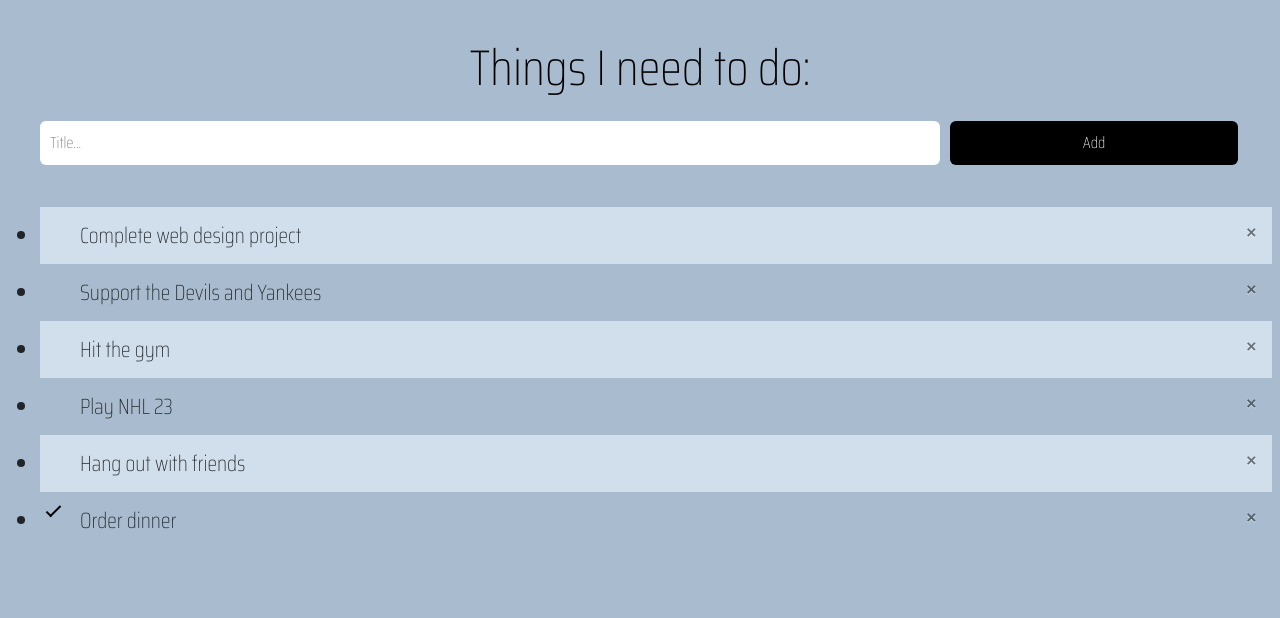
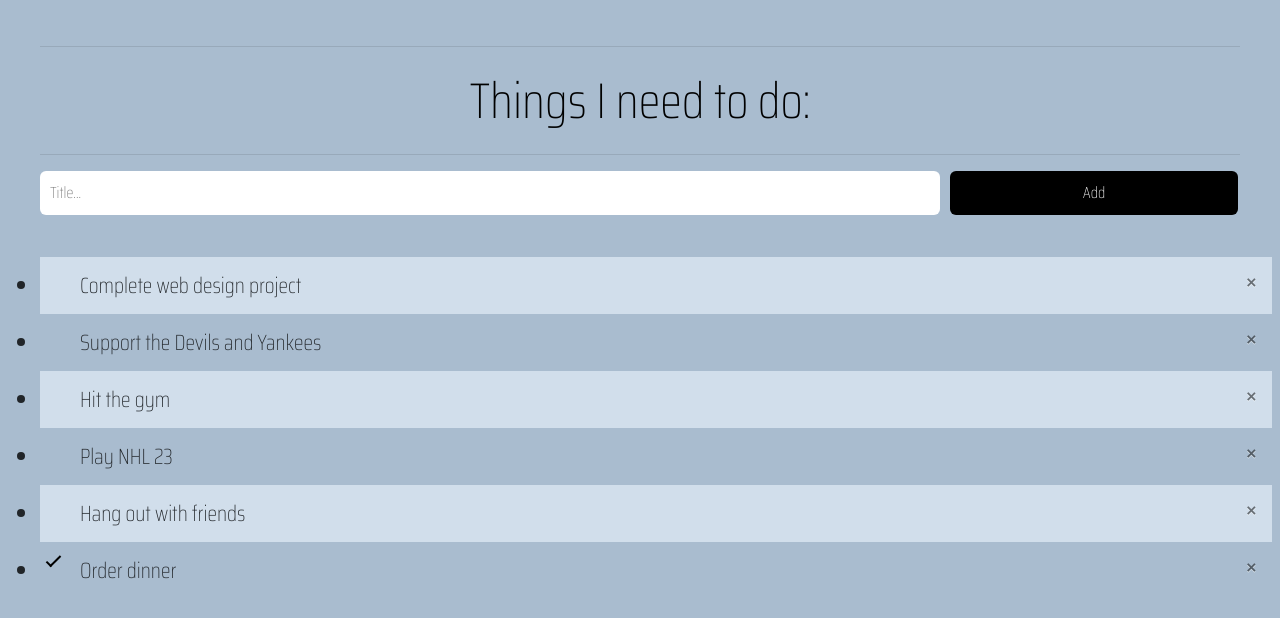
Before and after one commit to MReiss97/To-Do-list, a plain HTML site: page index.html in a window 1280 px wide. Drawn offline with nearby package versions, Linux system fonts and the light colour scheme.

Commit message:
Update index.html

```diff
--- a/index.html
+++ b/index.html
@@ -13,7 +13,9 @@
   </head>
   <body style="background-color: #a9bccf;">
      <div id="myDIV" class="header">
+       <hr style="color: white;">
         <p>Things I need to do: </p>
+       <hr style="color: white;">
         <input type="text" id="myInput" placeholder="Title...">
         <span onclick="newElement()" class="addBtn">Add</span>
      </div>
```
